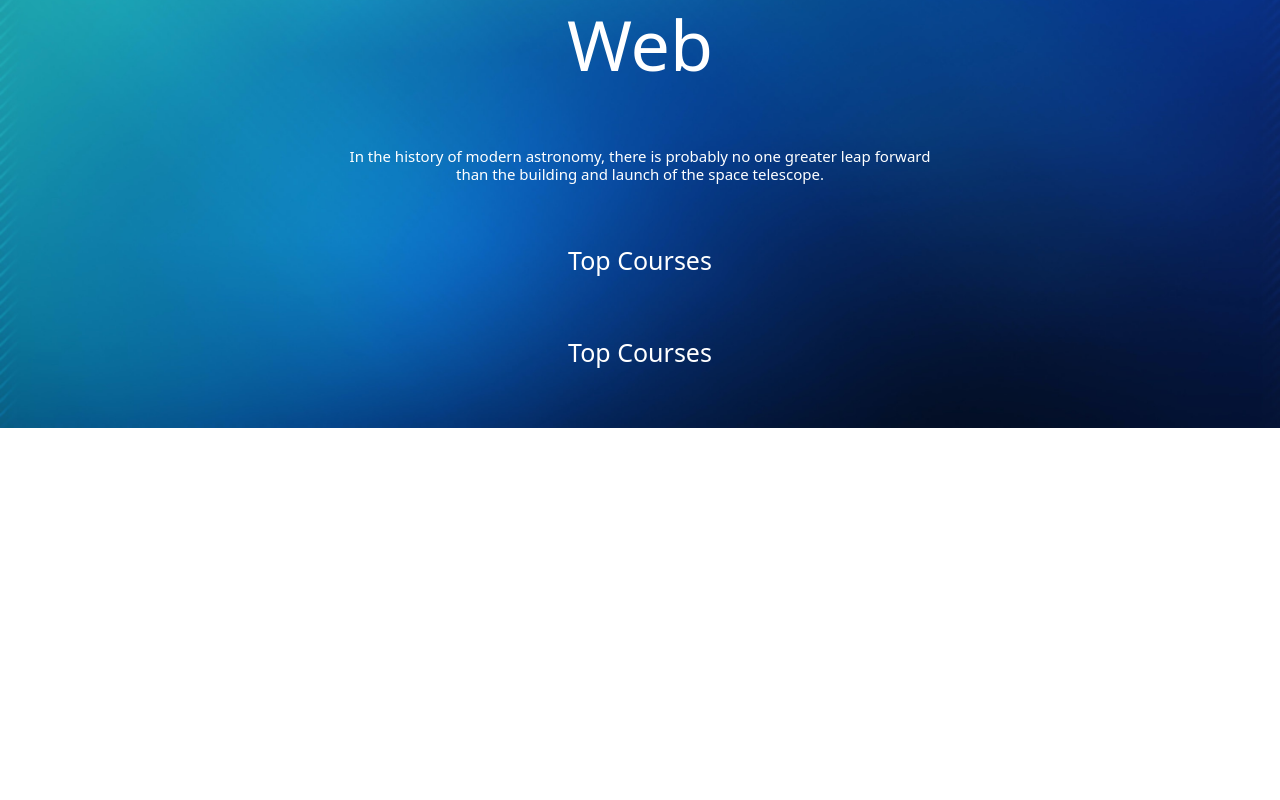
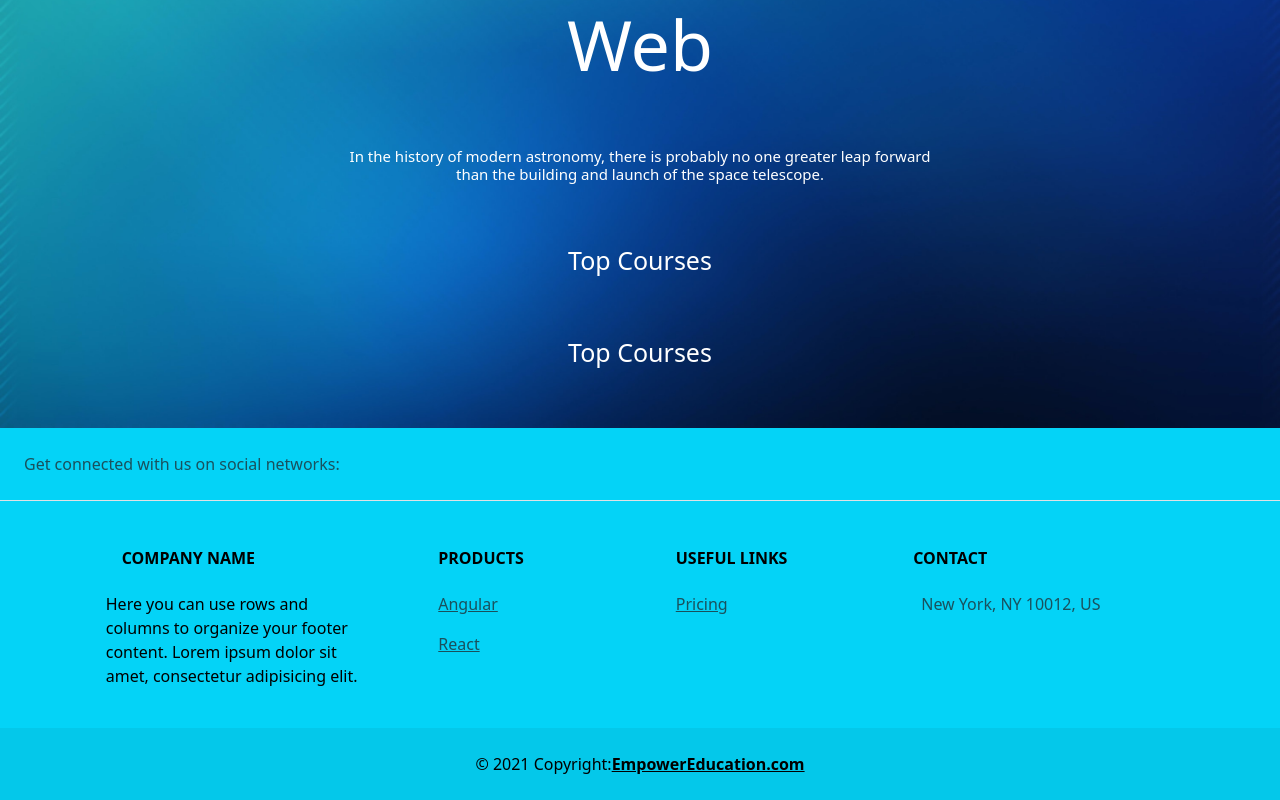
Before and after one commit to Amarjeet-ka/Bit_Lords, a React (Create React App) app in the folder frontend/: page /home in a window 1280 px wide. Shown: the part 351-1151 px from the top of the page. Before the commit the page ends 800 px from the top, so only its background shows below. Built offline with nearby package versions, Linux system fonts and the light colour scheme.

Commit message:
added footer

```diff
--- a/frontend/package.json
+++ b/frontend/package.json
@@ -7,6 +7,7 @@
     "@testing-library/react": "^13.4.0",
     "@testing-library/user-event": "^13.5.0",
     "bootstrap": "^5.3.0",
+    "mdb-react-ui-kit": "^6.1.0",
     "react": "^18.2.0",
     "react-bootstrap": "^2.7.4",
     "react-dom": "^18.2.0",
--- /dev/null
+++ b/frontend/src/components/footer/Footer.js
@@ -0,0 +1,93 @@
+import React from 'react';
+import { MDBFooter, MDBContainer, MDBRow, MDBCol, MDBIcon } from 'mdb-react-ui-kit';
+
+export default function Footer() {
+  return (
+    <MDBFooter style={{backgroundColor:'#04d3f7'}} className='text-center text-lg-start text-muted'>
+      <section className='d-flex justify-content-center justify-content-lg-between p-4 border-bottom'>
+        <div className='me-5 d-none d-lg-block'>
+          <span>Get connected with us on social networks:</span>
+        </div>
+
+        <div>
+          <a href='' className='me-4 text-reset'>
+            <MDBIcon fab icon="facebook-f" />
+          </a>
+          <a href='' className='me-4 text-reset'>
+            <MDBIcon fab icon="twitter" />
+          </a>
+          <a href='' className='me-4 text-reset'>
+            <MDBIcon fab icon="google" />
+          </a>
+          <a href='' className='me-4 text-reset'>
+            <MDBIcon fab icon="instagram" />
+          </a>
+          <a href='' className='me-4 text-reset'>
+            <MDBIcon fab icon="linkedin" />
+          </a>
+          <a href='' className='me-4 text-reset'>
+            <MDBIcon fab icon="github" />
+          </a>
+        </div>
+      </section>
+
+      <section className=''>
+        <MDBContainer className='text-center text-md-start mt-5'>
+          <MDBRow className='mt-3'>
+            <MDBCol md="3" lg="4" xl="3" className='mx-auto mb-4'>
+              <h6 className='text-uppercase fw-bold mb-4'   style={{color:"black"}}>
+                <MDBIcon icon="gem" className="me-3" />
+                Company name
+              </h6>
+              <p  style={{color:"black"}}>
+                Here you can use rows and columns to organize your footer content. Lorem ipsum dolor sit amet,
+                consectetur adipisicing elit.
+              </p>
+            </MDBCol>
+
+            <MDBCol md="2" lg="2" xl="2" className='mx-auto mb-4'>
+              <h6 className='text-uppercase fw-bold mb-4' style={{color:"black"}} >Products</h6>
+              <p>
+                <a href='#!' className='text-reset'>
+                  Angular
+                </a>
+              </p>
+              <p>
+                <a href='#!' className='text-reset'>
+                  React
+                </a>
+              </p>
+
+            </MDBCol>
+
+            <MDBCol md="3" lg="2" xl="2" className='mx-auto mb-4'>
+              <h6 className='text-uppercase fw-bold mb-4'  style={{color:"black"}} >Useful links</h6>
+              <p>
+                <a href='#!' className='text-reset'>
+                  Pricing
+                </a>
+              </p>
+
+            </MDBCol>
+
+            <MDBCol md="4" lg="3" xl="3" className='mx-auto mb-md-0 mb-4'>
+              <h6 className='text-uppercase fw-bold mb-4'   style={{color:"black"}}>Contact</h6>
+              <p>
+                <MDBIcon icon="home" className="me-2" />
+                New York, NY 10012, US
+              </p>
+
+            </MDBCol>
+          </MDBRow>
+        </MDBContainer>
+      </section>
+
+      <div className='text-center p-4' style={{ backgroundColor: 'rgba(0, 0, 0, 0.05)',color:'black' }}>
+        © 2021 Copyright:
+        <a className='text-reset fw-bold' href='https://EmpowerEducation.com/'>
+          EmpowerEducation.com
+        </a>
+      </div>
+    </MDBFooter>
+  );
+}
--- a/frontend/src/pages/Homepage.jsx
+++ b/frontend/src/pages/Homepage.jsx
@@ -1,6 +1,7 @@
 import React, { Fragment } from 'react'
 import Navigation from '../components/navbar/Navbar'
 import Header from '../components/header/Header'
+import Footer from '../components/footer/Footer'
 
 export default function Homepage() {
   return (
@@ -8,6 +9,7 @@
 <Navigation/>
 
  <Header/>
+ <Footer/>
  </Fragment>
 
 )
```
Also changed, not shown: 1 other file (tests, documents, lock files or other folders).
